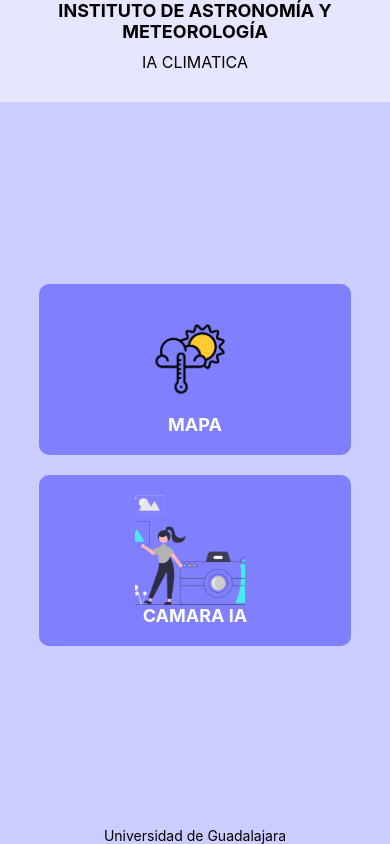
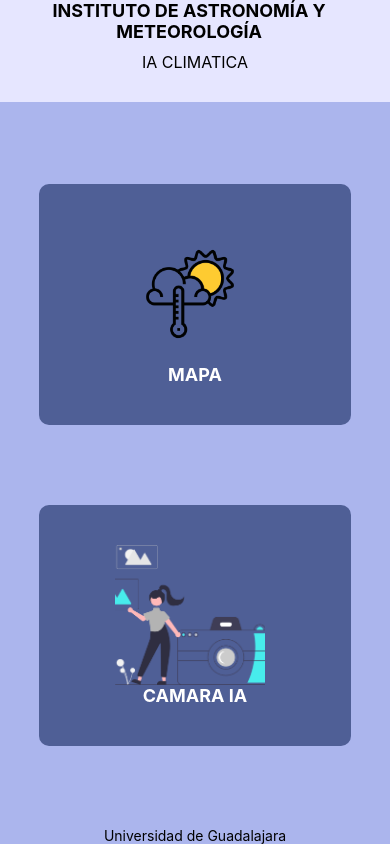
Before and after one commit to Brian-Otero/IAM---IA-climatica, a React Native app: screen / in a window 390 px wide. Built offline with nearby package versions, Linux system fonts and the light colour scheme.

Commit message:
Update <Menu>

```diff
--- a/components/Menu/Menu.tsx
+++ b/components/Menu/Menu.tsx
@@ -38,7 +38,7 @@
         flex: 1,
         justifyContent: 'space-between',
         alignItems: 'center',
-        backgroundColor: '#ccccff',
+        backgroundColor: '#abb5ed',
     },
 
     containerTitle: {
@@ -52,6 +52,7 @@
         textAlign: 'center',
         marginBottom: 10,
         color: 'black',
+        width: '97%',
     },
 
     subHeader: {
@@ -67,17 +68,17 @@
     },
 
     button: {
-        backgroundColor: '#8080ff',
-        padding: 20,
+        backgroundColor: '#4f5f96',
+        padding: 40,
         borderRadius: 10,
         alignItems: 'center',
-        marginVertical: 10,
+        marginVertical: 40,
         flexDirection: 'column',
     },
 
     buttonImage: {
-        width: 110,
-        height: 110,
+        width: 150,
+        height: 140,
         marginRight: 10,
     },
 
```
